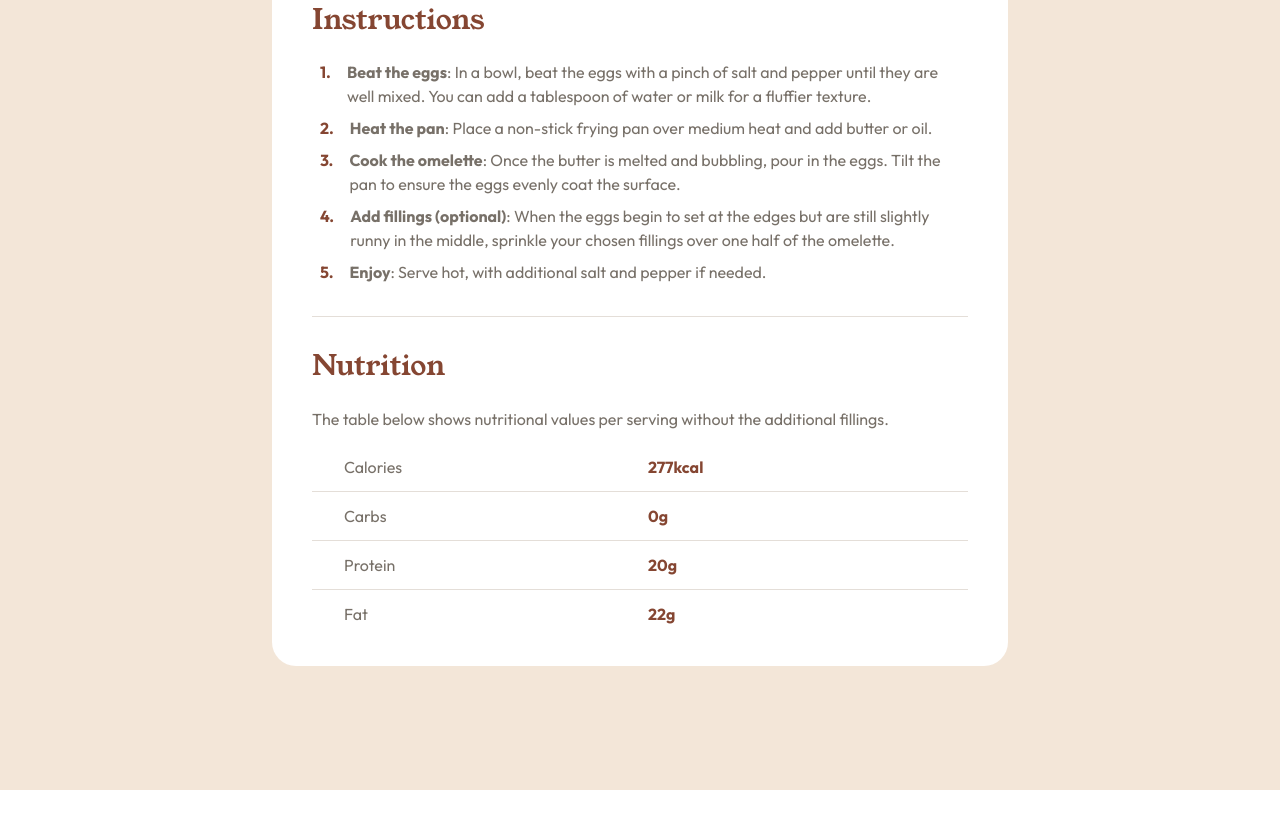
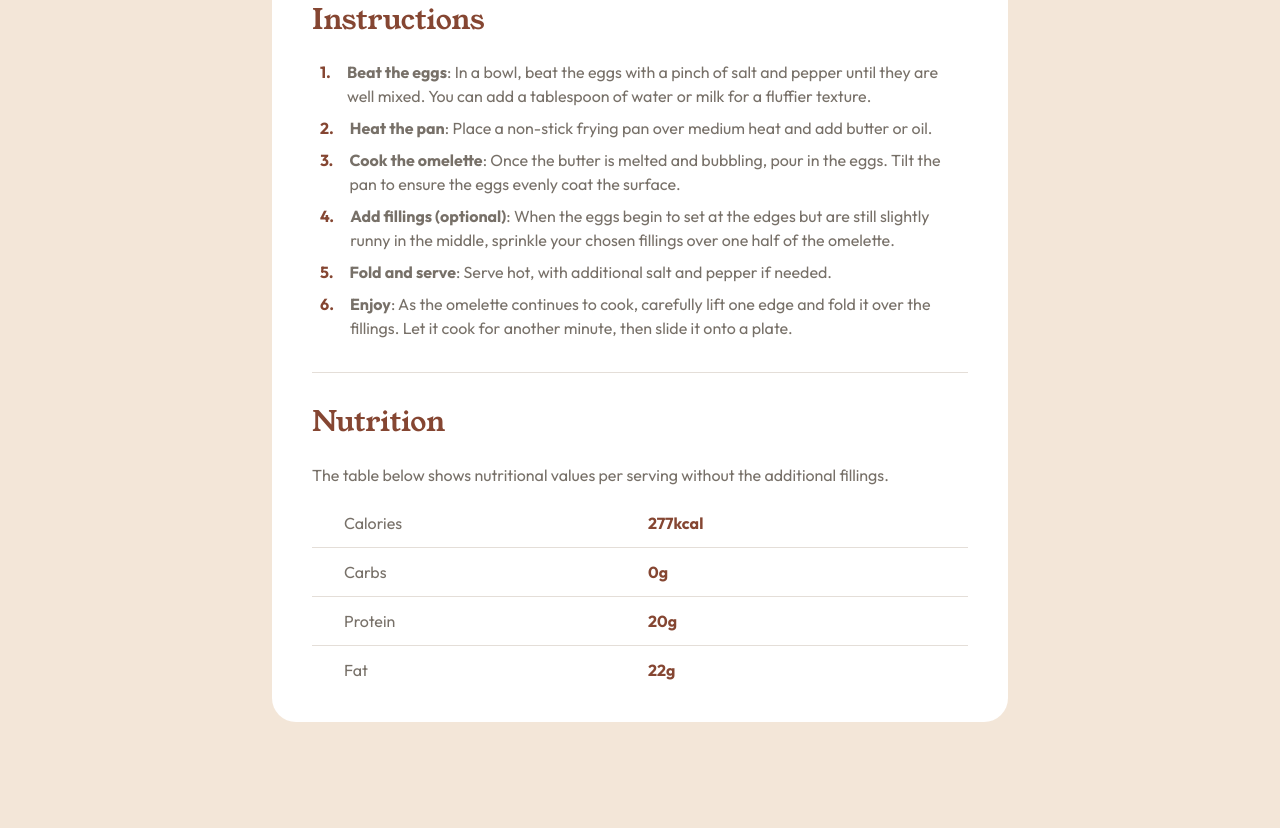
Before and after one commit to az0r234/Az0r234Portfolio, a plain HTML site: page Recipe Page Final/index.html in a window 1280 px wide. Shown: the part 1150-1978 px from the top of the page. Before the commit the page ends 1940 px from the top, so only its background shows below. Drawn offline with Linux system fonts and the light colour scheme.

Commit message:
Added missing instruction for egg recipe page
Added missing instruction for egg recipe page

```diff
--- a/Recipe Page Final/index.html
+++ b/Recipe Page Final/index.html
@@ -139,8 +139,17 @@
 							<li class="instructions__list-item">
 								<p class="instructions__list-item-description">
 									<span class="instructions__description-title subheading--bold"
+										>Fold and serve</span
+									>: Serve hot, with additional salt and pepper if needed.
+								</p>
+							</li>
+							<li class="instructions__list-item">
+								<p class="instructions__list-item-description">
+									<span class="instructions__description-title subheading--bold"
 										>Enjoy</span
-									>: Serve hot, with additional salt and pepper if needed.
+									>: As the omelette continues to cook, carefully lift one edge
+									and fold it over the fillings. Let it cook for another minute,
+									then slide it onto a plate.
 								</p>
 							</li>
 						</ol>
```
